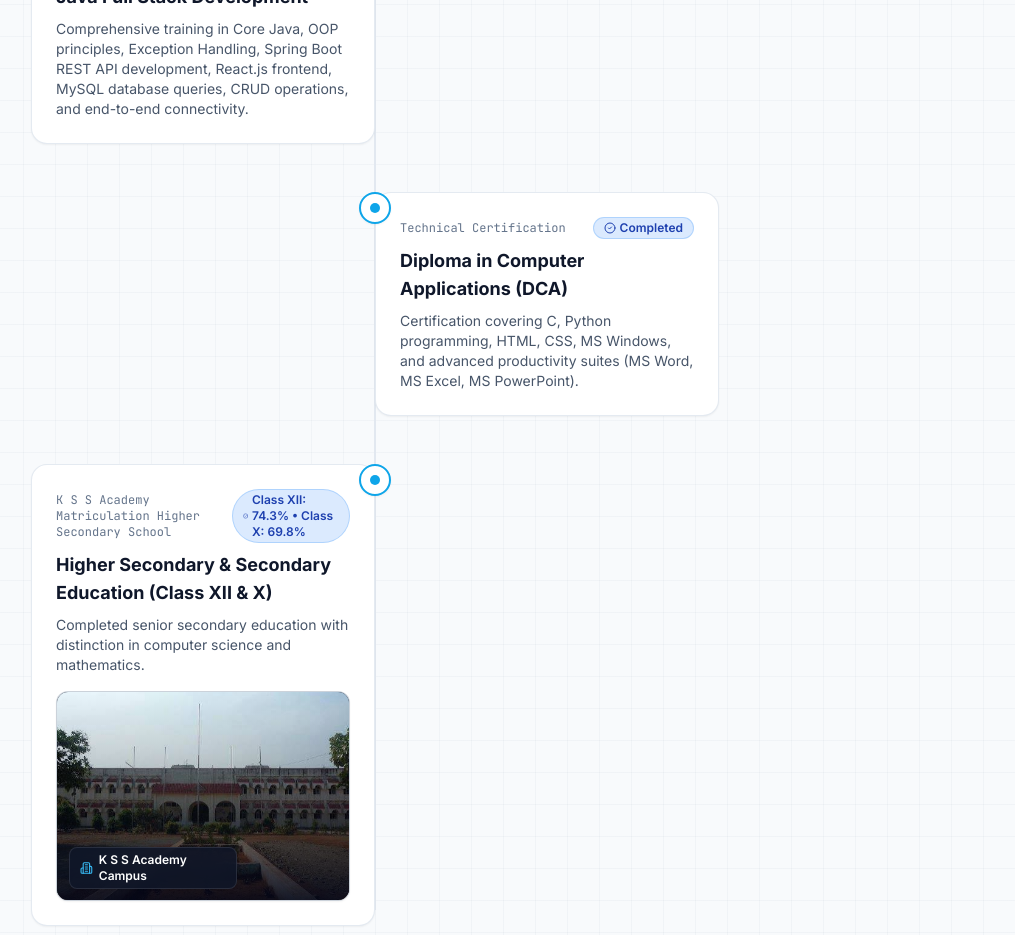
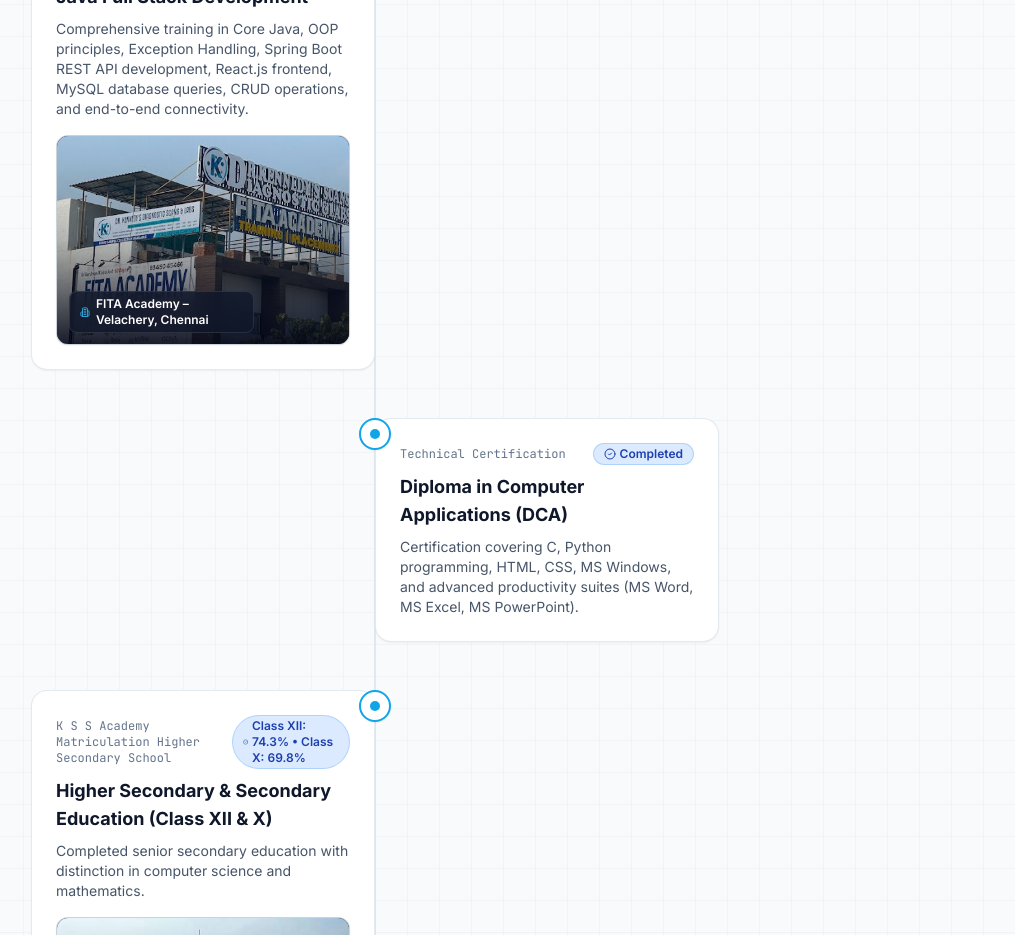
Before and after one commit to BavinRaj/portfolio-bavin, a React (Vite) app: page / in a window 1280 px wide. Shown: the part 5180-6115 px from the top of the page, without its empty margins (265-1280 px from the left). Built offline with nearby package versions, Linux system fonts and the light colour scheme.

Commit message:
Add FITA Academy Velachery training center photo to Education timeline

```diff
--- a/src/data/portfolioData.js
+++ b/src/data/portfolioData.js
@@ -1,6 +1,7 @@
 import profilePhoto from '../assets/profile.jpg';
 import collegePhoto from '../assets/college.jpg';
 import schoolPhoto from '../assets/school.jpg';
+import fitaPhoto from '../assets/fita.jpg';
 
 export const portfolioData = {
   personal: {
@@ -222,6 +223,8 @@ export const portfolioData = {
       period: "06/2026 – 12/2026",
       status: "Currently Pursuing",
       statusColor: "emerald",
+      image: fitaPhoto,
+      imageCaption: "FITA Academy – Velachery, Chennai",
       description:
         "Comprehensive training in Core Java, OOP principles, Exception Handling, Spring Boot REST API development, React.js frontend, MySQL database queries, CRUD operations, and end-to-end connectivity.",
     },
```
Also changed, not shown: public/fita.jpg (added), src/assets/fita.jpg (added).
